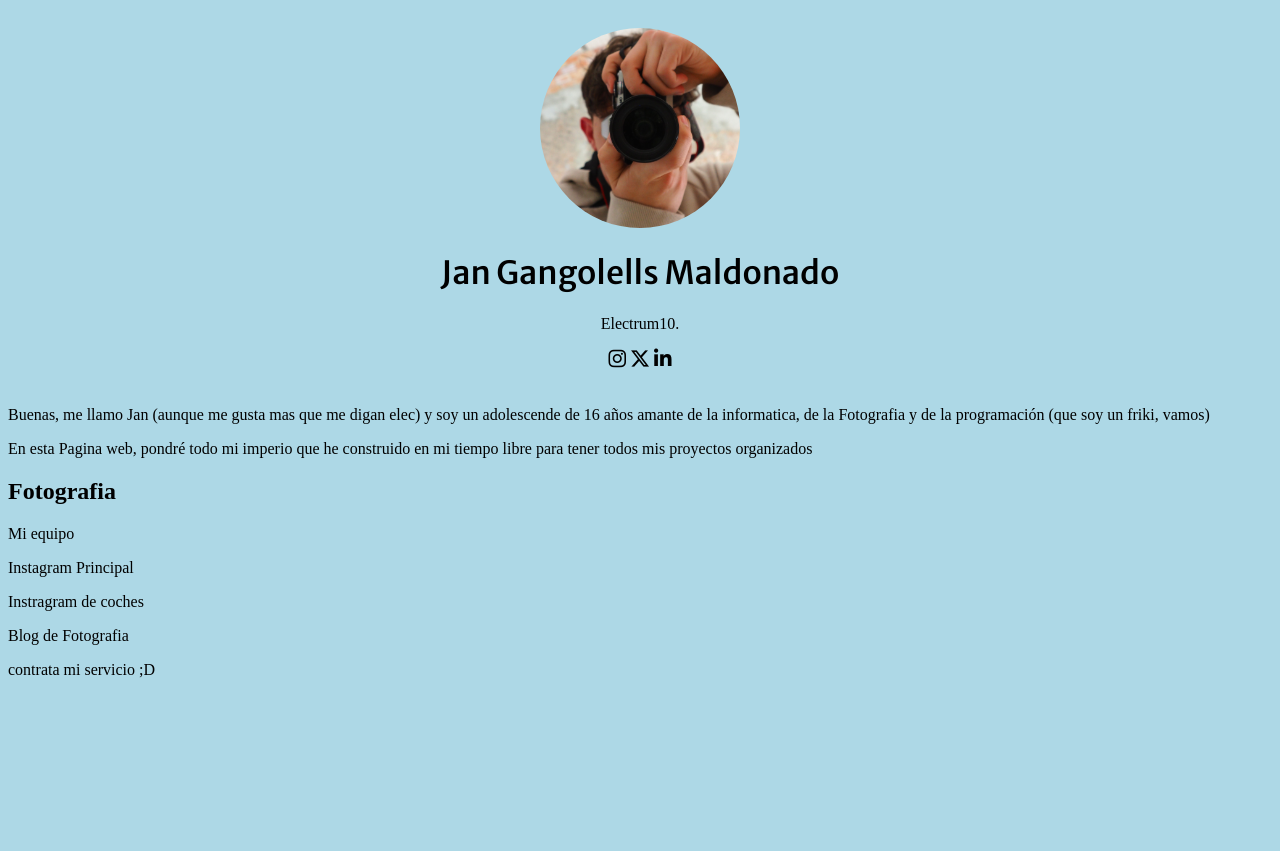
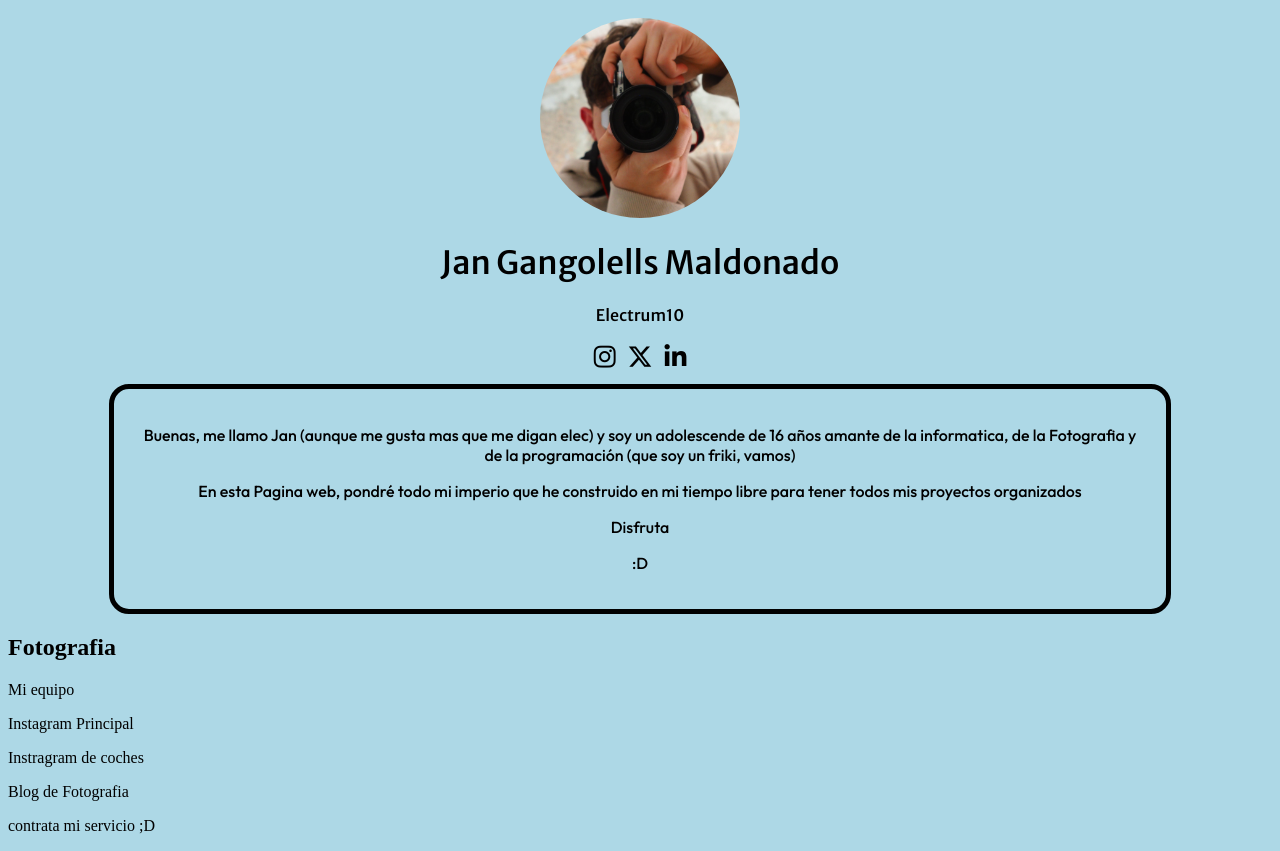
Before and after one commit to Electrum10/MiPaginaWeb, a plain HTML site: page Paginas/index.html in a window 1280 px wide. Before the commit the page ends 800 px from the top, so only its background shows below. Drawn offline with Linux system fonts and the light colour scheme.

Commit message:
avanzando

```diff
--- a/CSS/style.css
+++ b/CSS/style.css
@@ -2,10 +2,26 @@
         justify-content: center;
         align-items: center;
         text-align: center;
-        padding: 20px;
+        padding: 10px;
 }
 
-
+#Contexto {
+    text-align: center;
+    justify-content: center;
+    align-items: center;
+    padding: 20px;
+    border-style: solid;
+    border-width: 5px;
+    border-color: black;
+    border-radius: 20px;
+    width: 80%;
+    margin: 0 auto;
+    height: auto;
+    font-family: "Outfit", sans-serif;
+    font-optical-sizing: auto;
+    font-weight: 500;
+    font-style: normal;
+}
 
 .merriweather-sans-header-title {
     font-family: "Merriweather Sans", sans-serif;
@@ -22,7 +38,10 @@
 }
 
 .fa-brands {
-    font-size: 20px;
+    font-size: 25px;
+    margin: 4px;
+    color: black;
+    text-decoration: none;
 }
 
 body {
--- a/Paginas/index.html
+++ b/Paginas/index.html
@@ -9,6 +9,9 @@
     <link rel="preconnect" href="https://fonts.googleapis.com">
     <link rel="preconnect" href="https://fonts.gstatic.com" crossorigin>
     <link href="https://fonts.googleapis.com/css2?family=Merriweather+Sans:ital,wght@0,300..800;1,300..800&display=swap" rel="stylesheet">
+    <link rel="preconnect" href="https://fonts.googleapis.com">
+    <link rel="preconnect" href="https://fonts.gstatic.com" crossorigin>
+    <link href="https://fonts.googleapis.com/css2?family=Outfit:wght@500&display=swap" rel="stylesheet">
 </head>
 </html>
 
@@ -16,17 +19,19 @@
 <div id="Inicio">
     <img src="../images/FotoMia.jpg" alt="Mi preciosa cara :D" width="150" height="150" class="ImagenPrincipal">
     <h1 class="merriweather-sans-header-title">Jan Gangolells Maldonado</h1>
-    <p>Electrum10.</p>
-    <i class="fa-brands fa-instagram"></i>
-    <i class="fa-brands fa-x-twitter"></i>
-    <i class="fa-brands fa-linkedin-in"></i>
+    <p class="merriweather-sans-header-title">Electrum10</p>
+    <a href="https://www.instagram.com/electrum_10/" title="Sigueme en Insta (⌒▽⌒)♡	"><i class="fa-brands fa-instagram"></i></a>
+    <a href="https://twitter.com/Electrum_10" title="Sigueme en X (twitter) ٩(◕‿◕｡)۶"> <i class="fa-brands fa-x-twitter"></i></a>
+    <a href="www.linkedin.com/in/jan-gangolells" title="Sigueme en LinkedIn (*°▽°*)	"><i class="fa-brands fa-linkedin-in"></i></a>
 </div>
 
 
 <body>
-    <div>
+    <div id="Contexto">
         <p>Buenas, me llamo Jan (aunque me gusta mas que me digan elec) y soy un adolescende de 16 años amante de la informatica, de la Fotografia y de la programación (que soy un friki, vamos)</p>
         <p>En esta Pagina web, pondré todo mi imperio que he construido en mi tiempo libre para tener todos mis proyectos organizados</p>
+        <p>Disfruta</p>
+        <p> :D</p>
     </div>
 
     <div>
```
